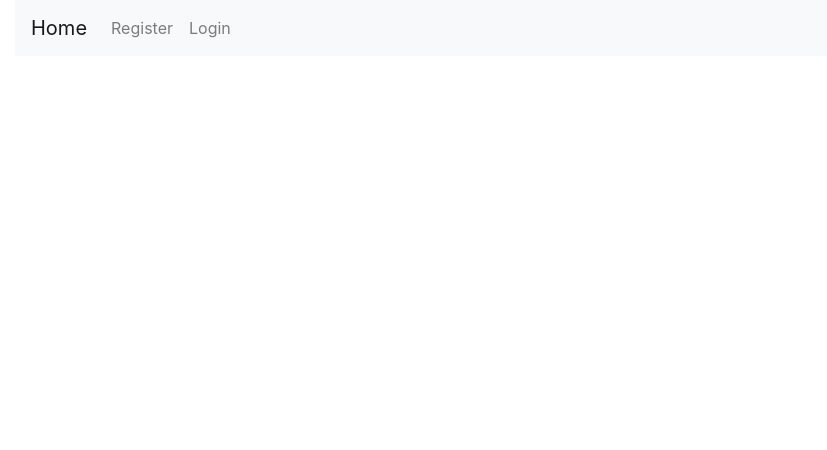
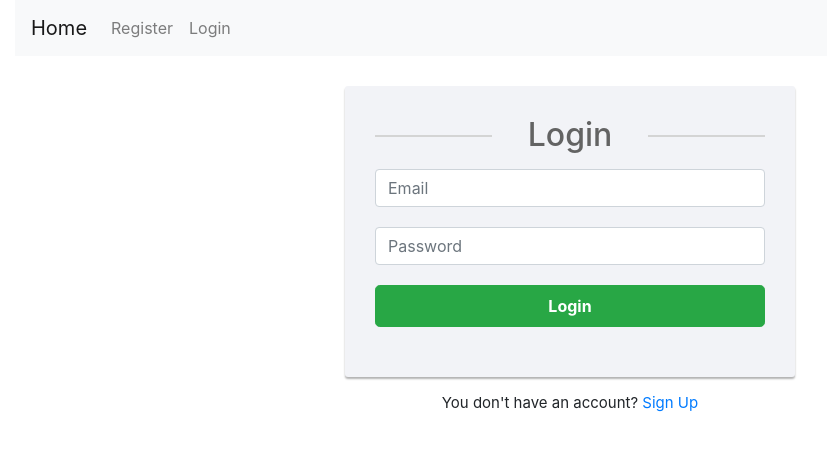
Before and after one commit to akshaykashid138/react-app-client, a React (Create React App) app: page / in a window 1280 px wide. Shown: the top 450 px of the page, without its empty margins (70-897 px from the left). Built offline with nearby package versions, Linux system fonts and the light colour scheme.

Commit message:
Update App.js

```diff
--- a/src/App.js
+++ b/src/App.js
@@ -9,9 +9,9 @@ function App() {
   return (
     <>
     <Navbar />
-    <Route path="https://pedantic-allen-916df9.netlify.app/register" component={Registration} />
-    <Route path="https://pedantic-allen-916df9.netlify.app/login" component={Login} />
-    <Route path='https://pedantic-allen-916df9.netlify.app/homeScreen' component={HomeScreen} />
+    <Route path="/register" component={Registration} />
+    <Route path="" component={Login} />
+    <Route path='/homeScreen' component={HomeScreen} />
     </>
   );
 }
```
